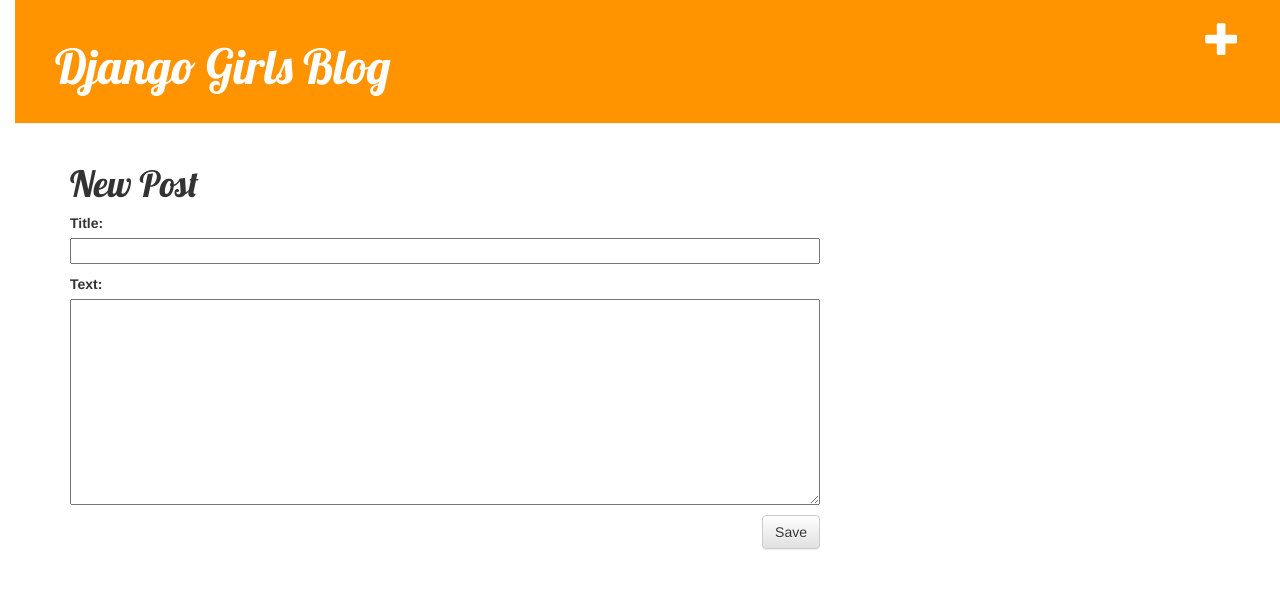
After one commit to originallurch/my-first-blog, a Django app: page /post/new/ in a window 1280 px wide. The commit adds this page. Shown: the top 589 px of the page. Run offline with Django 3.2, Linux system fonts and the light colour scheme; some libraries are stand-ins or nearby versions.

Commit message:
Added form to add post.

```diff
--- /dev/null
+++ b/blog/forms.py
@@ -0,0 +1,8 @@
+from django import forms
+from .models import Post
+
+class PostForm(forms.ModelForm):
+
+    class Meta:
+        model = Post
+        fields = ('title', 'text',)
--- a/blog/templates/blog/base.html
+++ b/blog/templates/blog/base.html
@@ -9,6 +9,7 @@
     </head>
     <body>
       <div class="page-header">
+        <a href="{% url 'post_new' %}" class="top-menu"><span class="glyphicon glyphicon-plus"></span></a>
         <h1><a href="/">Django Girls Blog</a></h1>
       </div>
       <div class="content container">
--- /dev/null
+++ b/blog/templates/blog/post_edit.html
@@ -0,0 +1,8 @@
+{% extends 'blog/base.html' %}
+{% block content %}
+<h1>New Post</h1>
+<form method="POST" class="post-form">{% csrf_token %}
+  {{ form.as_p }}
+  <button type="submit" class="save btn btn-default">Save</button>
+</form>
+{% endblock %}
--- a/blog/urls.py
+++ b/blog/urls.py
@@ -5,4 +5,5 @@ from . import views
 urlpatterns = [
     url(r'^$', views.post_list, name='post_list'),
     url(r'^post/(?P<pk>\d+)', views.post_detail, name='post_detail'),
+    url(r'^post/new/$', views.post_new, name='post_new'),
 ]
--- a/blog/views.py
+++ b/blog/views.py
@@ -1,6 +1,7 @@
 from django.shortcuts import render, get_object_or_404
 from django.utils import timezone
 from .models import Post
+from .forms import PostForm
 
 def post_list(request):
     posts = Post.objects.filter(published_date__lte=timezone.now()).order_by('published_date')
@@ -9,3 +10,7 @@ def post_list(request):
 def post_detail(request, pk):
     post = get_object_or_404(Post, pk=pk)
     return render(request, 'blog/post_detail.html', {'post': post})
+
+def post_new(request):
+    form = PostForm()
+    return render(request, 'blog/post_edit.html', {'form': form})
```
